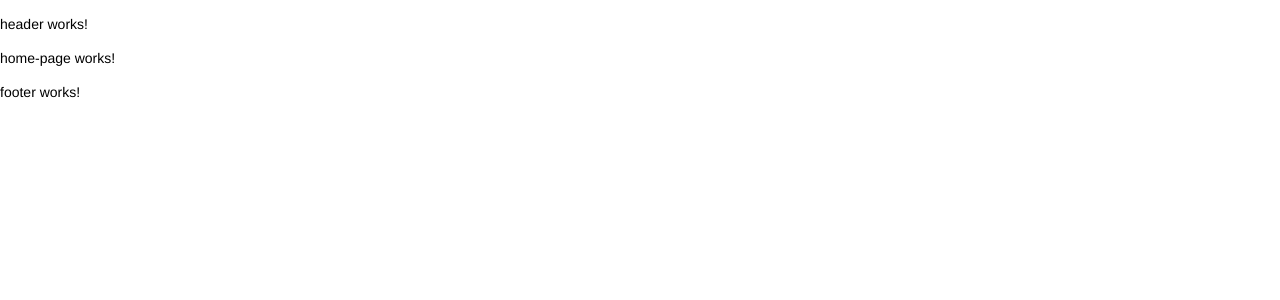
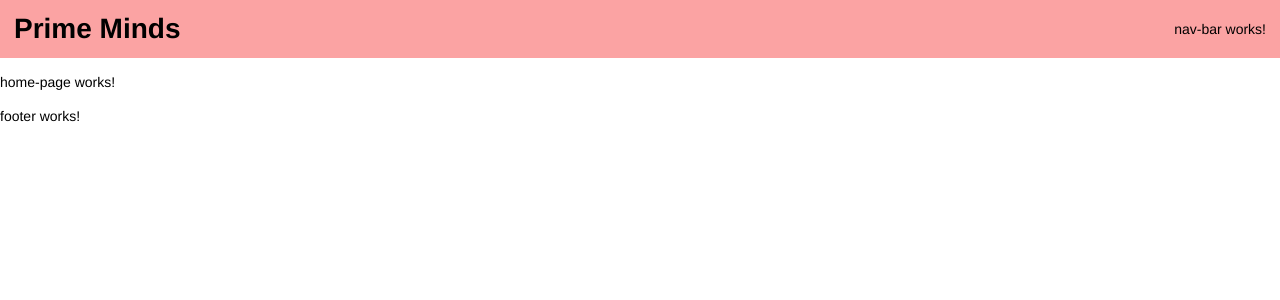
Before and after one commit to gohopventure/prime-minds, an Angular app: page /home in a window 1280 px wide. Shown: the top 300 px of the page. Built offline with nearby package versions, Linux system fonts and the light colour scheme.

Commit message:
Updates header with nav bar

```diff
--- a/src/app/components/header/header.component.css
+++ b/src/app/components/header/header.component.css
@@ -0,0 +1,8 @@
+.header-container {
+    background-color: rgb(251, 163, 163);
+    display: flex;
+    flex-direction: row;
+    align-items: center;
+    justify-content: space-between;
+    padding: 0 1em;
+}
--- a/src/app/components/header/header.component.html
+++ b/src/app/components/header/header.component.html
@@ -1 +1,4 @@
-<p>header works!</p>
+<div class="header-container">
+    <h1>Prime Minds</h1>
+    <app-nav-bar></app-nav-bar>
+</div>
```
